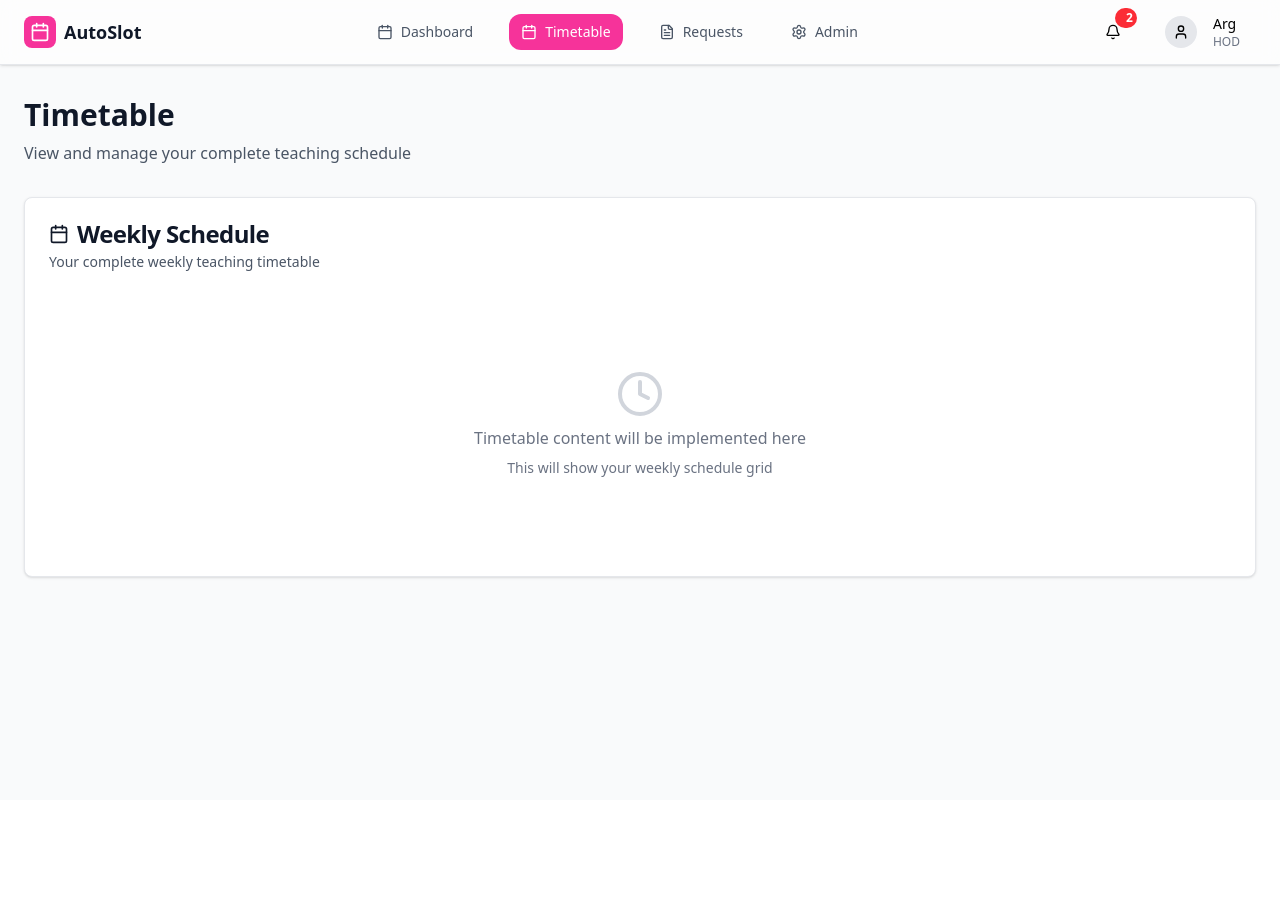
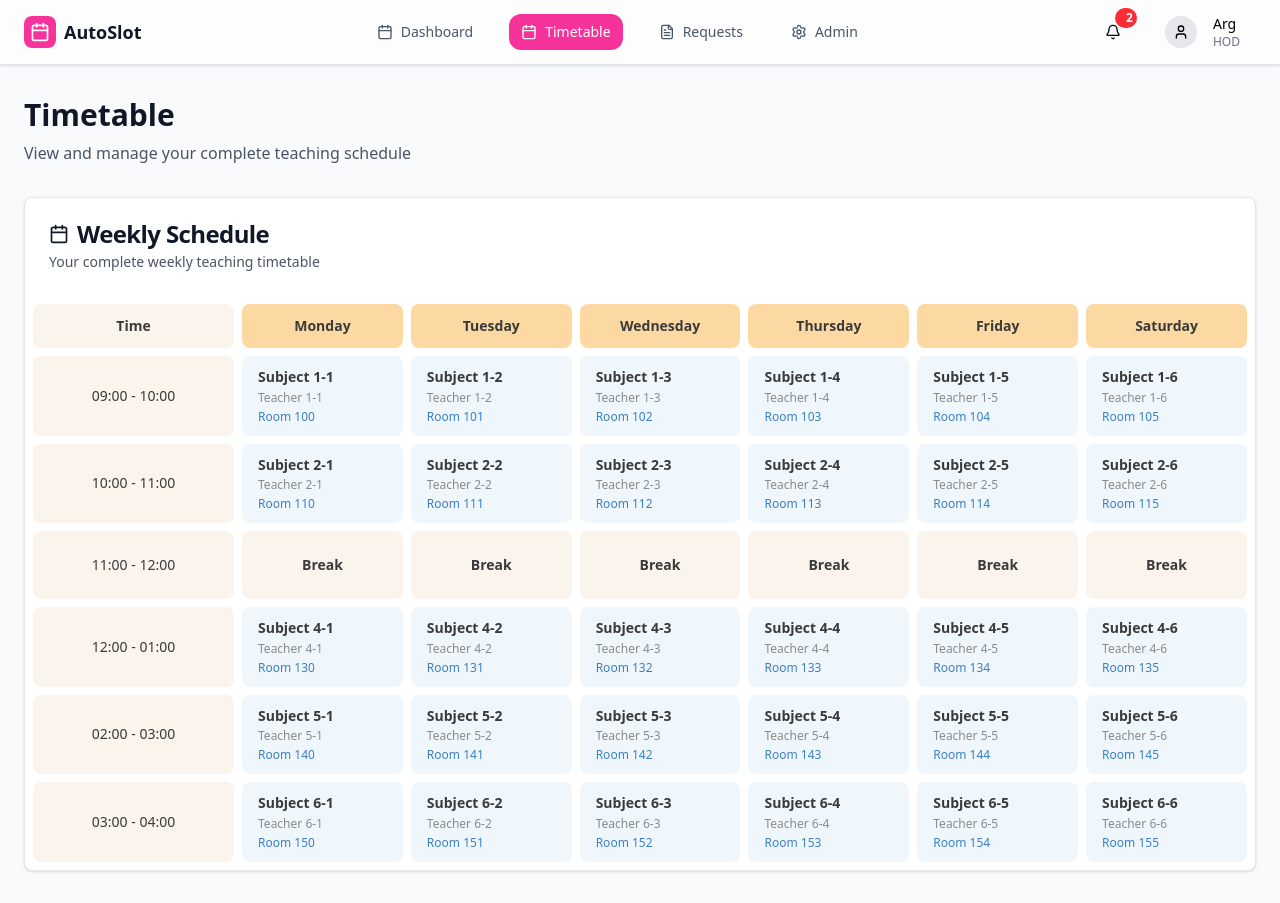
Before and after one commit to Mandalorian7773/AutoSlot, a React (Vite) app in the folder Frontend/: page /timetable in a window 1280 px wide. Before the commit the page ends 800 px from the top, so only its background shows below. Built offline with nearby package versions, Linux system fonts and the light colour scheme.

Commit message:
created WeeklyTimeTable Component

```diff
--- /dev/null
+++ b/Frontend/src/components/layout/WeeklyTimeTable.tsx
@@ -0,0 +1,104 @@
+import React from "react";
+
+interface TimetableCell {
+  subject: string;
+  teacher: string;
+  room: string;
+  isBreak?: boolean;
+}
+
+const Timetable: React.FC = () => {
+  const days = ["Monday", "Tuesday", "Wednesday", "Thursday", "Friday", "Saturday"];
+  const times = [
+    "09:00 - 10:00",
+    "10:00 - 11:00",
+    "11:00 - 12:00",
+    "12:00 - 01:00",
+    "02:00 - 03:00",
+    "03:00 - 04:00",
+  ];
+
+  const data: Record<string, Record<string, TimetableCell>> = {};
+
+  times.forEach((time, tIndex) => {
+    data[time] = {} as Record<string, TimetableCell>;
+    days.forEach((day, dIndex) => {
+      if (time === "11:00 - 12:00") {
+        data[time][day] = {
+          subject: "Break",
+          teacher: "",
+          room: "",
+          isBreak: true,
+        };
+      } else {
+        data[time][day] = {
+          subject: `Subject ${tIndex + 1}-${dIndex + 1}`,
+          teacher: `Teacher ${tIndex + 1}-${dIndex + 1}`,
+          room: `Room ${100 + tIndex * 10 + dIndex}`,
+        };
+      }
+    });
+  });
+
+  return (
+
+      <table className="w-full border-separate border-spacing-2 text-left text-sm">
+        <thead>
+          <tr>
+            <th className="bg-[#faf4ec] text-[#3a3a3a] font-semibold rounded-lg px-4 py-3 w-50 text-center">
+              Time
+            </th>
+            {days.map((day) => (
+              <th
+                key={day}
+                className="bg-[#fcd9a3] text-[#3a3a3a] font-semibold rounded-lg w-40  text-center"
+              >
+                {day}
+              </th>
+            ))}
+          </tr>
+        </thead>
+        <tbody>
+          {times.map((time) => (
+            <tr key={time}>
+              <td className="bg-[#faf4ec] text-[#3a3a3a] font-normal rounded-lg px-4 py-6 text-center">
+                {time}
+              </td>
+              {days.map((day) => {
+                const cell = data[time][day];
+                if (cell.isBreak) {
+                  return (
+                    <td
+                      key={day}
+                      className="bg-[#faf4ec] text-[#3a3a3a] font-semibold rounded-lg px-4 py-2 text-center"
+                    >
+                      Break
+                    </td>
+                  );
+                }
+                return (
+                  <td
+                    key={day}
+                    className="bg-[#f0f7fc] rounded-lg px-4 py-3 align-top"
+                  >
+                    <p className="font-semibold text-[#3a3a3a] leading-tight">
+                      {cell.subject}
+                    </p>
+                    <p className="text-[#8a8a8a] text-xs mt-1 leading-tight">
+                      {cell.teacher}
+                    </p>
+                    <p className="text-[#3a7fc1] text-xs mt-1 leading-tight cursor-pointer">
+                      {cell.room}
+                    </p>
+                  </td>
+                );
+              })}
+            </tr>
+          ))}
+        </tbody>
+      </table>
+
+  );
+};
+
+export default Timetable;
--- a/Frontend/src/pages/Timetable.tsx
+++ b/Frontend/src/pages/Timetable.tsx
@@ -1,6 +1,7 @@
 import React from 'react';
 import { Card, CardContent, CardDescription, CardHeader, CardTitle } from "../components/ui/card";
 import { Calendar, Clock } from "lucide-react";
+import WeeklyTimeTable from '../components/layout/WeeklyTimeTable';
 
 const Timetable = () => {
   return (
@@ -25,15 +26,10 @@ const Timetable = () => {
               Your complete weekly teaching timetable
             </CardDescription>
           </CardHeader>
-          <CardContent>
-            <div className="flex items-center justify-center h-64 text-gray-500">
-              <div className="text-center space-y-2">
-                <Clock className="h-12 w-12 mx-auto text-gray-300" />
-                <p>Timetable content will be implemented here</p>
-                <p className="text-sm">This will show your weekly schedule grid</p>
-              </div>
-            </div>
-          </CardContent>
+          <div>
+            <WeeklyTimeTable />
+          </div>
+
         </Card>
       </div>
     </main>
```
